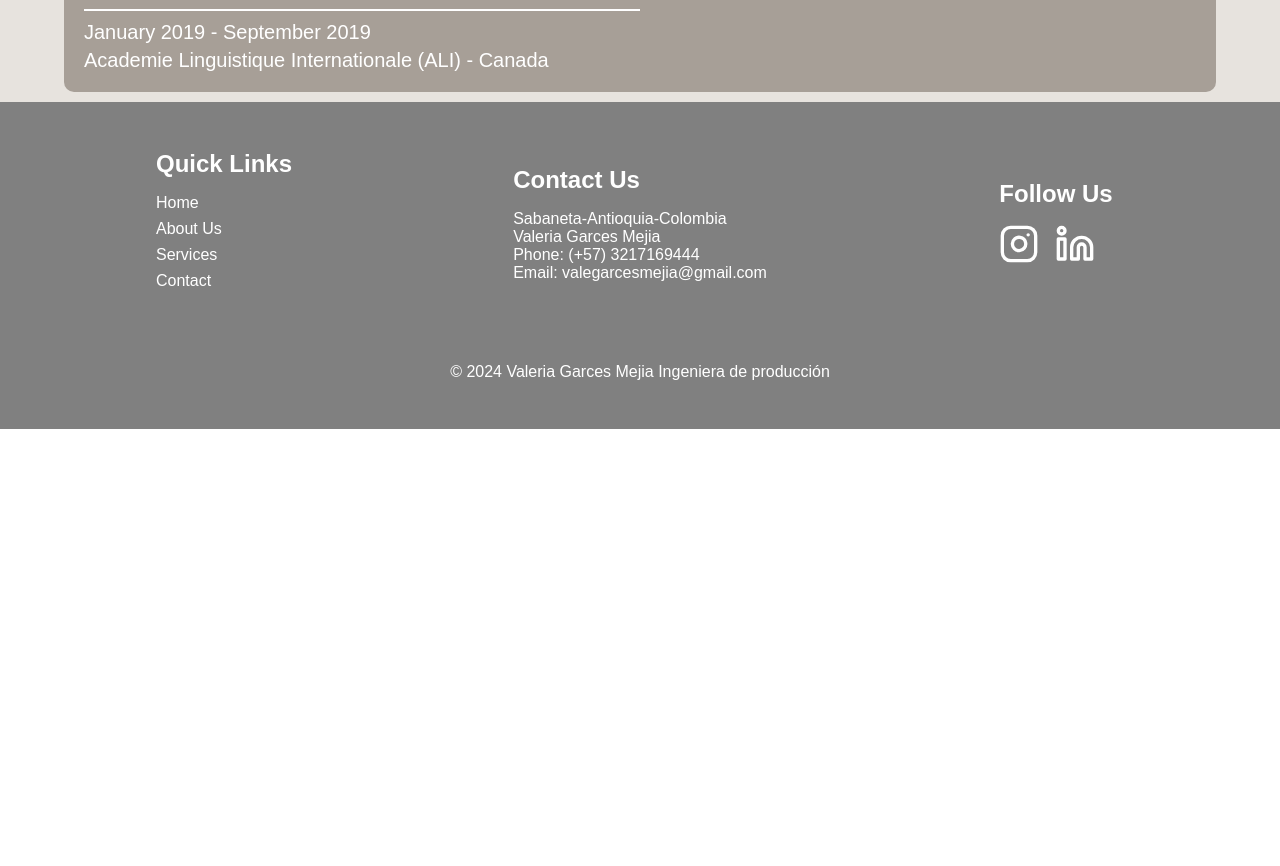
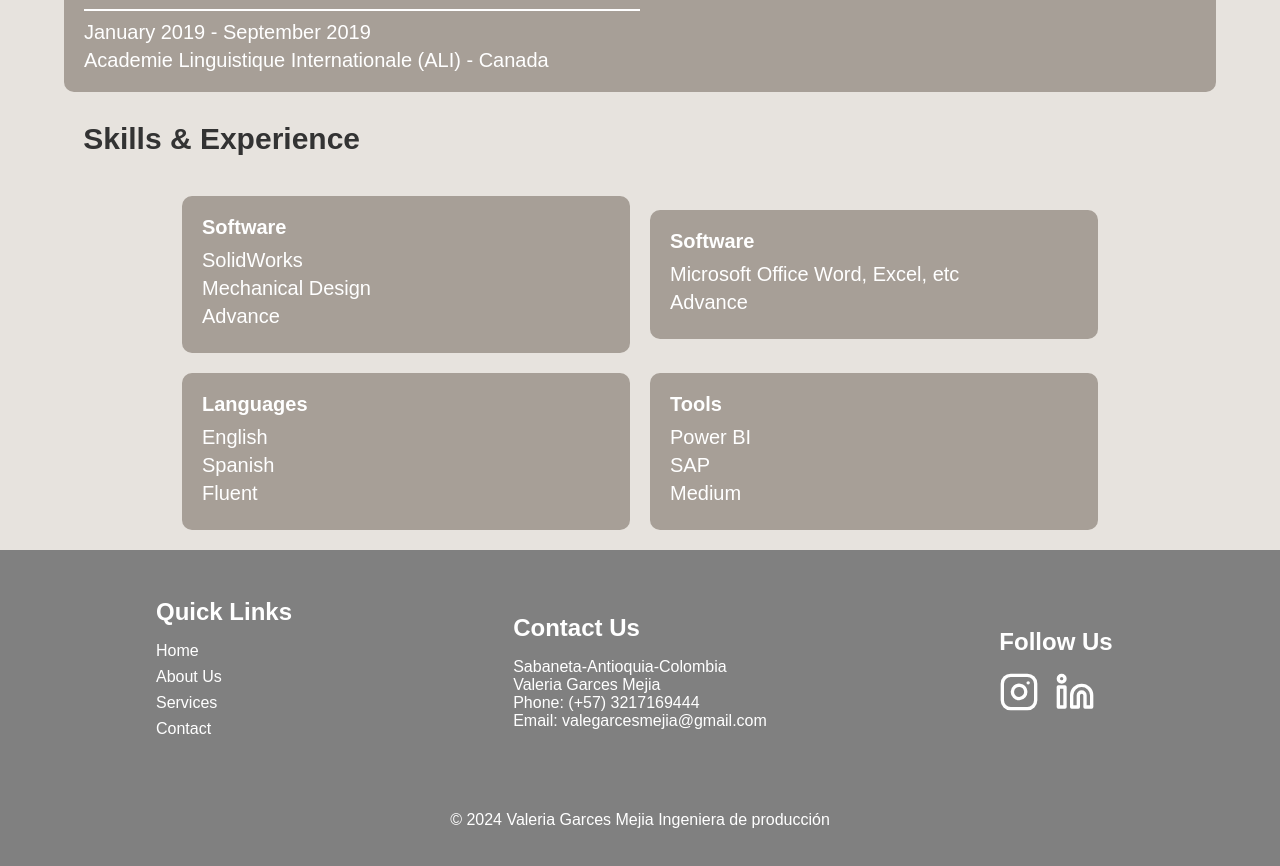
Before and after one commit to JuanAmezquitaAgredo/personal_web, a Next.js app: page /about in a window 1280 px wide. Shown: the part 724-1590 px from the top of the page. Before the commit the page ends 1153 px from the top, so only its background shows below. Built offline with nearby package versions, Linux system fonts and the light colour scheme.

Commit message:
add skills an experience

```diff
--- a/src/ui/organisms/navbar.tsx
+++ b/src/ui/organisms/navbar.tsx
@@ -25,16 +25,15 @@ const H2 = styled.h2`
 `;
 
 
-export default function Navbar(){
-
-    return(
+export default function Navbar() {
+    return (
       <NavbarComponent>
         <TitleComponent>
-                <Link href={'/'}>
-                    <H2>Valeria Garcés Mejia</H2>
+          <Link href="/" passHref>
+            <H2 as="a">Valeria Garcés Mejia</H2>
           </Link>
         </TitleComponent>
-            <ButtonsNavigation/>
+        <ButtonsNavigation />
       </NavbarComponent>
-    )
+    );
   }
--- /dev/null
+++ b/src/ui/organisms/skillsExperience.tsx
@@ -0,0 +1,87 @@
+'use client'
+import styled from 'styled-components';
+import Colors from '../colors/colors';
+
+const Skills = styled.div`
+    display: flex;
+    flex-direction: column;
+    justify-content: center;
+    align-items: center;
+    width: 100%;
+    margin-top: 20px;
+    margin-bottom: 20px;
+`;
+
+const TitleSkills = styled.h2`
+  font-size: 30px;
+  width: 87%;
+  font-weight: bold;
+  color: ${Colors.textBlack};
+  margin: 0 0 20px;
+`;
+
+const SkillsContainer = styled.div`
+    display: grid;
+    grid-template-columns: repeat(2, 1fr);
+    gap: 20px;
+    margin-top: 20px;
+    justify-content: center;
+    align-items: center;
+`;
+
+const SkillCard = styled.div`
+    background-color: ${Colors.secondary};
+    padding: 20px;
+    width: 35vw;
+    border-radius: 10px;
+    text-align: left;
+`;
+
+const Title = styled.h3`
+    font-size: 20px;
+    font-weight: bold;
+    color: ${Colors.textWhite};
+    margin: 0 0 10px 0;
+`;
+
+const Info = styled.p`
+    font-size: 20px;
+    color: ${Colors.textWhite};
+    margin: 5px 0;
+`;
+
+export default function SkillsAndExperience() {
+  return (
+    <Skills>
+      <TitleSkills>Skills & Experience</TitleSkills>
+      <SkillsContainer>
+        <SkillCard>
+          <Title>Software</Title>
+          <Info>SolidWorks</Info>
+          <Info>Mechanical Design</Info>
+          <Info>Advance</Info>
+        </SkillCard>
+
+        <SkillCard>
+          <Title>Software</Title>
+          <Info>Microsoft Office Word, Excel, etc</Info>
+          <Info>Advance</Info>
+        </SkillCard>
+
+        <SkillCard>
+          <Title>Languages</Title>
+          <Info>English</Info>
+          <Info>Spanish</Info>
+          <Info>Fluent</Info>
+        </SkillCard>
+
+        <SkillCard>
+          <Title>Tools</Title>
+          <Info>Power BI</Info>
+          <Info>SAP</Info>
+          <Info>Medium</Info>
+        </SkillCard>
+      </SkillsContainer>
+    </Skills>
+  );
+}
--- a/src/ui/template/about_page.tsx
+++ b/src/ui/template/about_page.tsx
@@ -1,11 +1,13 @@
 import AboutMe from "../organisms/aboutme";
 import Education from "../organisms/education";
+import SkillsAndExperience from "../organisms/skillsExperience";
 
 export default function AboutPage(){
     return(
         <div>
             <AboutMe/>
             <Education/>
+            <SkillsAndExperience/>
         </div>
     )
 };
```
Lines whose indentation alone changed are shown as unchanged.
